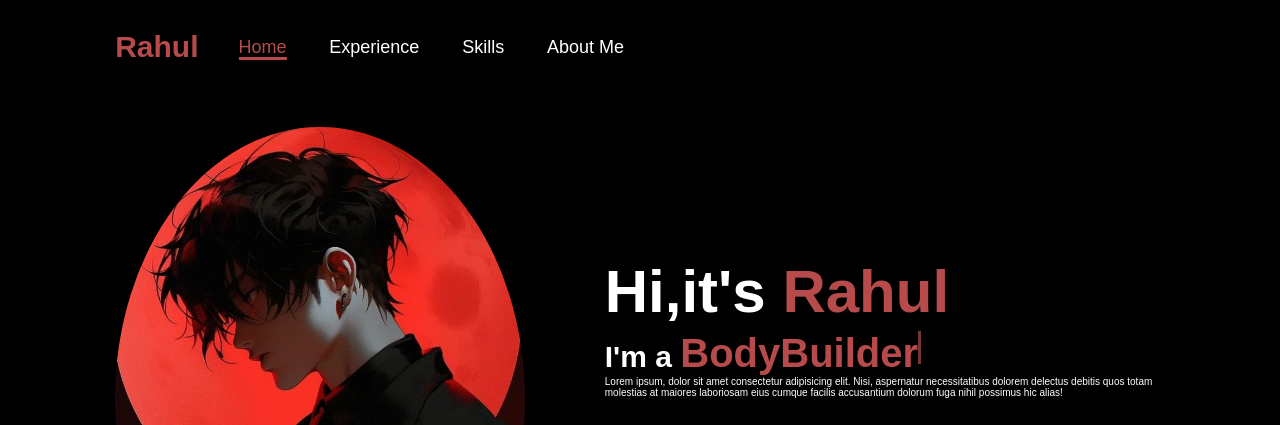
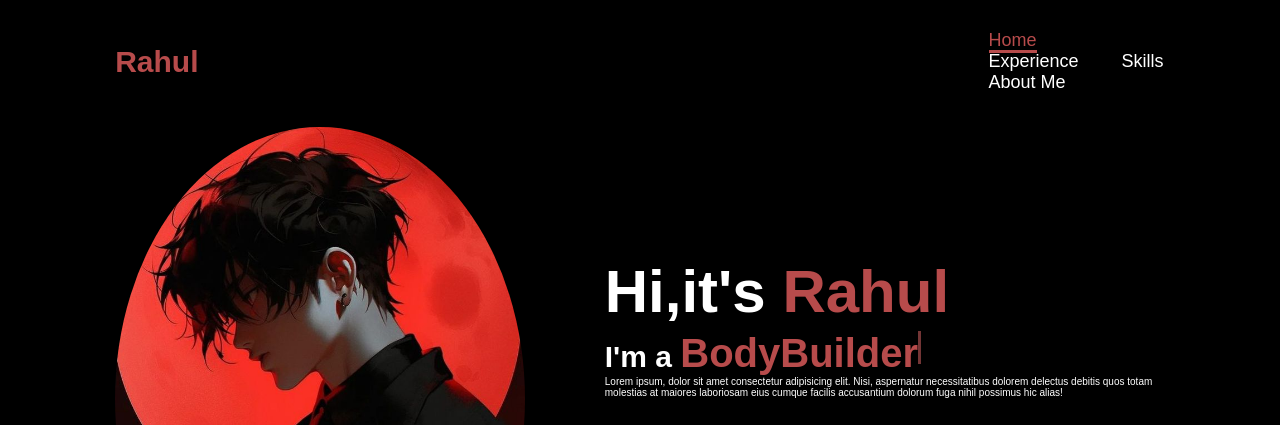
Before and after one commit to rahulambhore21/Portfolio_website1, a plain HTML site: page index.html in a window 1280 px wide. Shown: the top 425 px of the page. Drawn offline with Linux system fonts and the light colour scheme.

Commit message:
Update style.css
just add margin in nav to make it left

```diff
--- a/style.css
+++ b/style.css
@@ -46,7 +46,9 @@ z-index: 100;
 .logo:hover{
     transform: scale(1.1);
 }
-
+nav{
+    margin-left:75rem;
+}
 nav a{
     font-size: 1.8rem;
     color:white;
```
